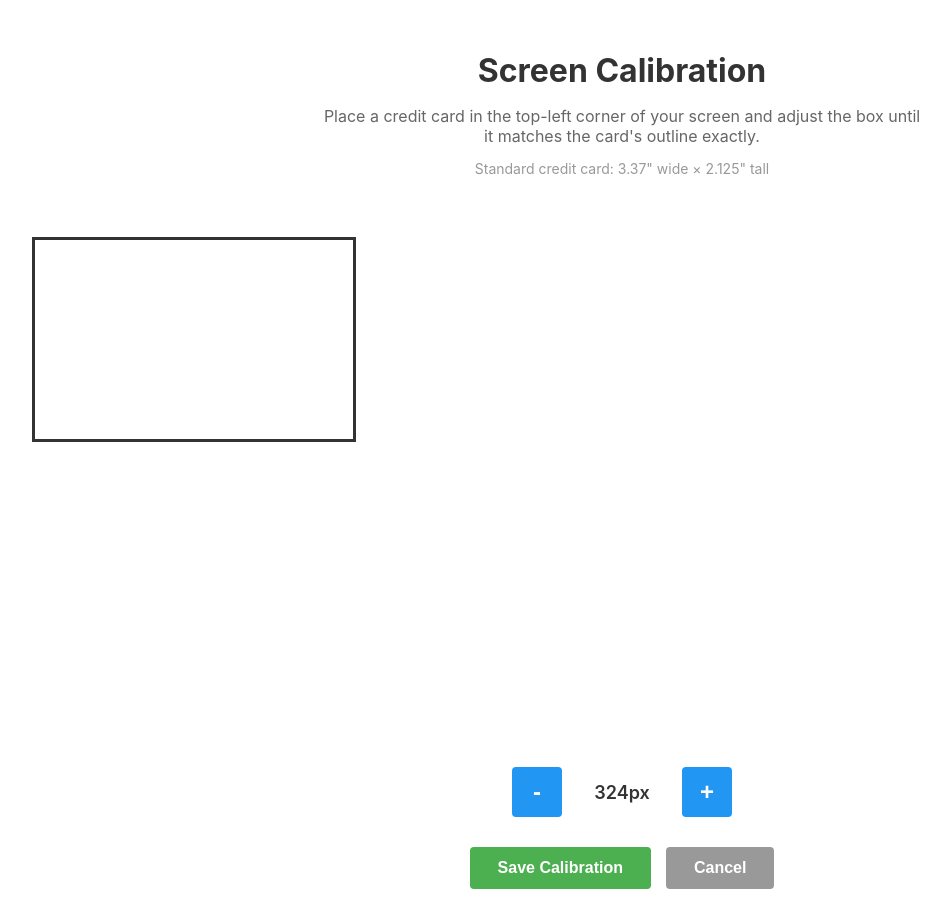
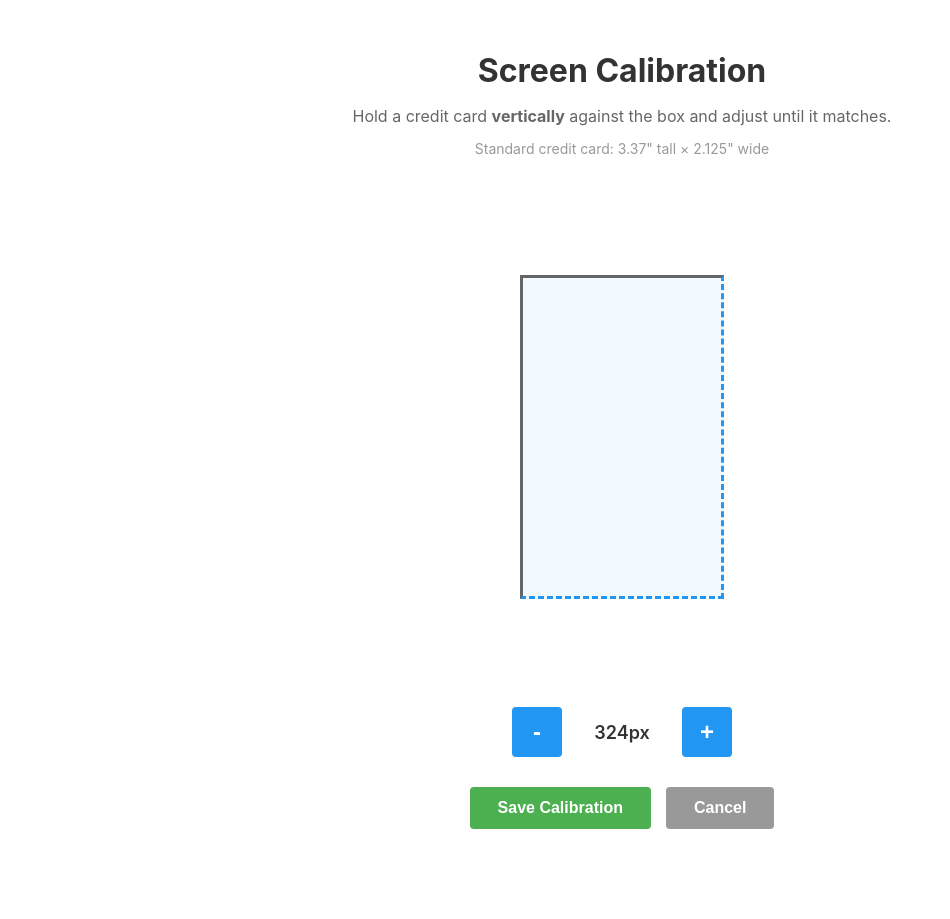
Before and after one commit to davidtom/line-length, a React (Create React App) app: page /calibrate in a window 1280 px wide. Shown: the whole page, without its empty margins (18-968 px from the left). After the commit the page ends 860 px from the top, so only its background shows below. Built offline with nearby package versions, Linux system fonts and the light colour scheme.

Commit message:
flip orientation of calibratin page and adjust UI

```diff
--- a/src/pages/CalibrationPage.css
+++ b/src/pages/CalibrationPage.css
@@ -33,15 +33,19 @@
   height: 60vh;
   margin-bottom: 30px;
   display: flex;
-  justify-content: flex-start;
-  align-items: flex-start;
-  padding: 20px;
+  justify-content: center;
+  align-items: center;
 }
 
 .calibration-box {
-  border: 3px solid #333;
-  background-color: transparent;
+  position: relative;
+  background-color: rgba(33, 150, 243, 0.05);
   box-sizing: border-box;
+  /* Solid borders for fixed edges, dashed blue for adjustable edges */
+  border-top: 3px solid #666;
+  border-left: 3px solid #666;
+  border-right: 3px dashed #2196f3;
+  border-bottom: 3px dashed #2196f3;
 }
 
 .controls {
--- a/src/pages/CalibrationPage.tsx
+++ b/src/pages/CalibrationPage.tsx
@@ -8,24 +8,25 @@ const CalibrationPage: React.FC = () => {
   const navigate = useNavigate();
   const { ppi, savePpi } = useCalibration();
 
-  // Use current PPI to calculate initial pixel width
-  const initialPixelWidth = Math.round(ppi * CREDIT_CARD_WIDTH_INCHES);
-  const [pixelWidth, setPixelWidth] = useState(initialPixelWidth);
+  // Flip orientation: use HEIGHT as the main dimension (vertical on phone)
+  // Use current PPI to calculate initial pixel height
+  const initialPixelHeight = Math.round(ppi * CREDIT_CARD_WIDTH_INCHES);
+  const [pixelHeight, setPixelHeight] = useState(initialPixelHeight);
 
-  // Calculate height based on credit card aspect ratio
-  const pixelHeight =
-    pixelWidth * (CREDIT_CARD_HEIGHT_INCHES / CREDIT_CARD_WIDTH_INCHES);
+  // Calculate width based on credit card aspect ratio (flipped)
+  const pixelWidth =
+    pixelHeight * (CREDIT_CARD_HEIGHT_INCHES / CREDIT_CARD_WIDTH_INCHES);
 
   const handleDecrease = () => {
-    setPixelWidth((w) => Math.max(50, w - 1));
+    setPixelHeight((h) => Math.max(50, h - 1));
   };
 
   const handleIncrease = () => {
-    setPixelWidth((w) => Math.min(1000, w + 1));
+    setPixelHeight((h) => Math.min(1000, h + 1));
   };
 
   const handleSave = () => {
-    const calculatedPpi = pixelWidth / CREDIT_CARD_WIDTH_INCHES;
+    const calculatedPpi = pixelHeight / CREDIT_CARD_WIDTH_INCHES;
     savePpi(calculatedPpi);
     navigate("/");
   };
@@ -34,12 +35,12 @@ const CalibrationPage: React.FC = () => {
     <div className="calibration-page">
       <h1>Screen Calibration</h1>
       <p className="instructions">
-        Place a credit card in the top-left corner of your screen and adjust the
-        box until it matches the card's outline exactly.
+        Hold a credit card <strong>vertically</strong> against the box and
+        adjust until it matches.
       </p>
       <p className="card-dimensions">
-        Standard credit card: {CREDIT_CARD_WIDTH_INCHES}" wide ×{" "}
-        {CREDIT_CARD_HEIGHT_INCHES}" tall
+        Standard credit card: {CREDIT_CARD_WIDTH_INCHES}" tall ×{" "}
+        {CREDIT_CARD_HEIGHT_INCHES}" wide
       </p>
 
       <div className="calibration-container">
@@ -56,7 +57,7 @@ const CalibrationPage: React.FC = () => {
         <button onClick={handleDecrease} className="adjust-button">
           -
         </button>
-        <span className="size-display">{Math.round(pixelWidth)}px</span>
+        <span className="size-display">{Math.round(pixelHeight)}px</span>
         <button onClick={handleIncrease} className="adjust-button">
           +
         </button>
```
